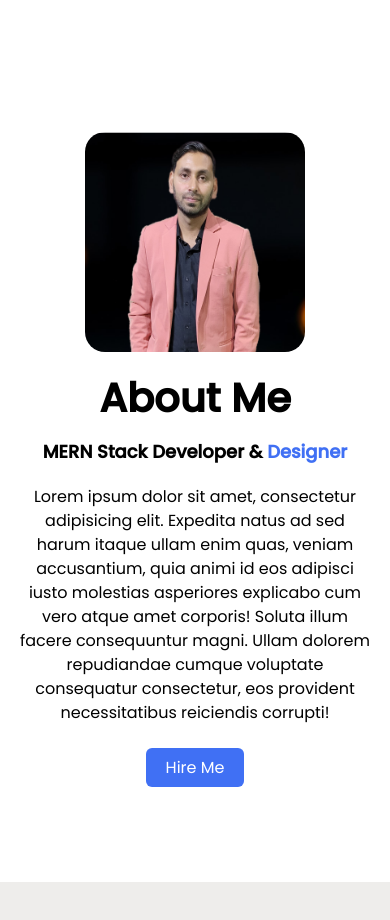
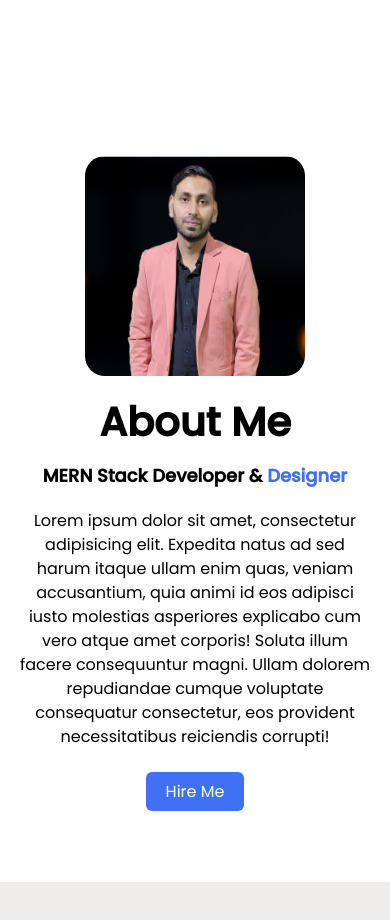
Before and after one commit to SAURABHTY01/personal-portfolio, a React (Create React App) app: page / in a window 390 px wide. Shown: the part 846-1766 px from the top of the page. Built offline with nearby package versions, Linux system fonts and the light colour scheme.

Commit message:
initial commit

```diff
--- a/src/style/main.css
+++ b/src/style/main.css
@@ -432,7 +432,7 @@
   }
 
   img.pic {
-    margin: 2rem auto 1rem;
+    margin: 5rem auto 1rem;
     width: 220px;
     height: 220px
   }
```
